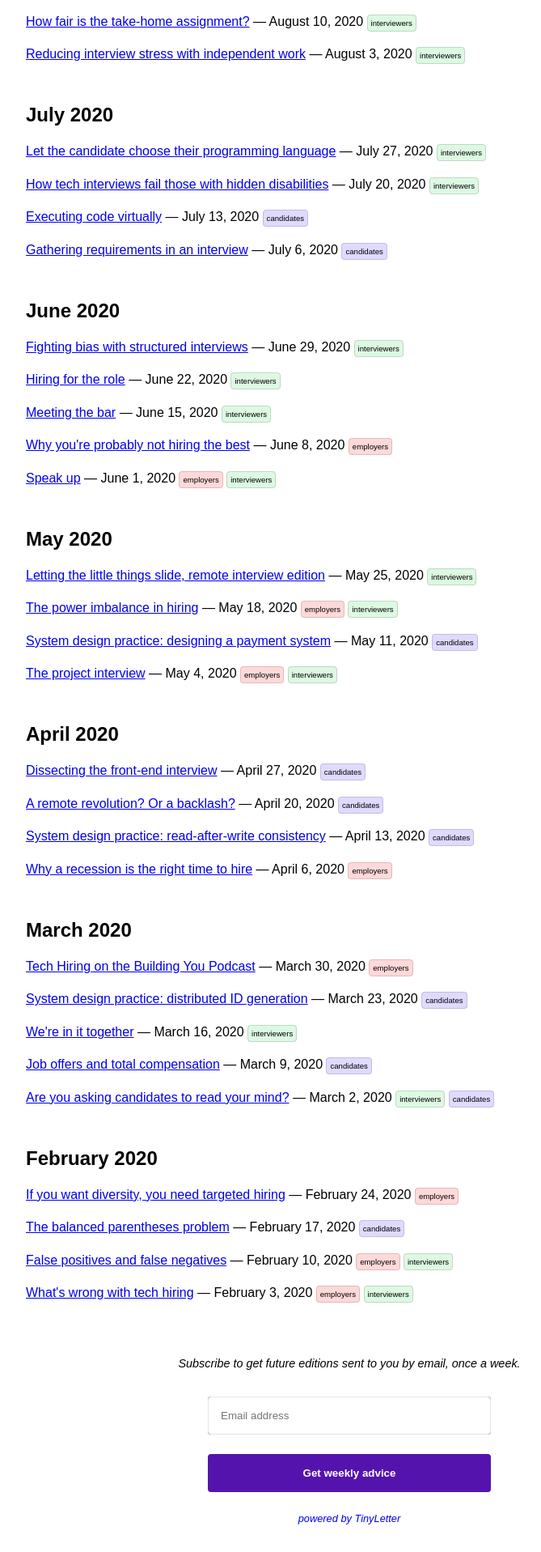
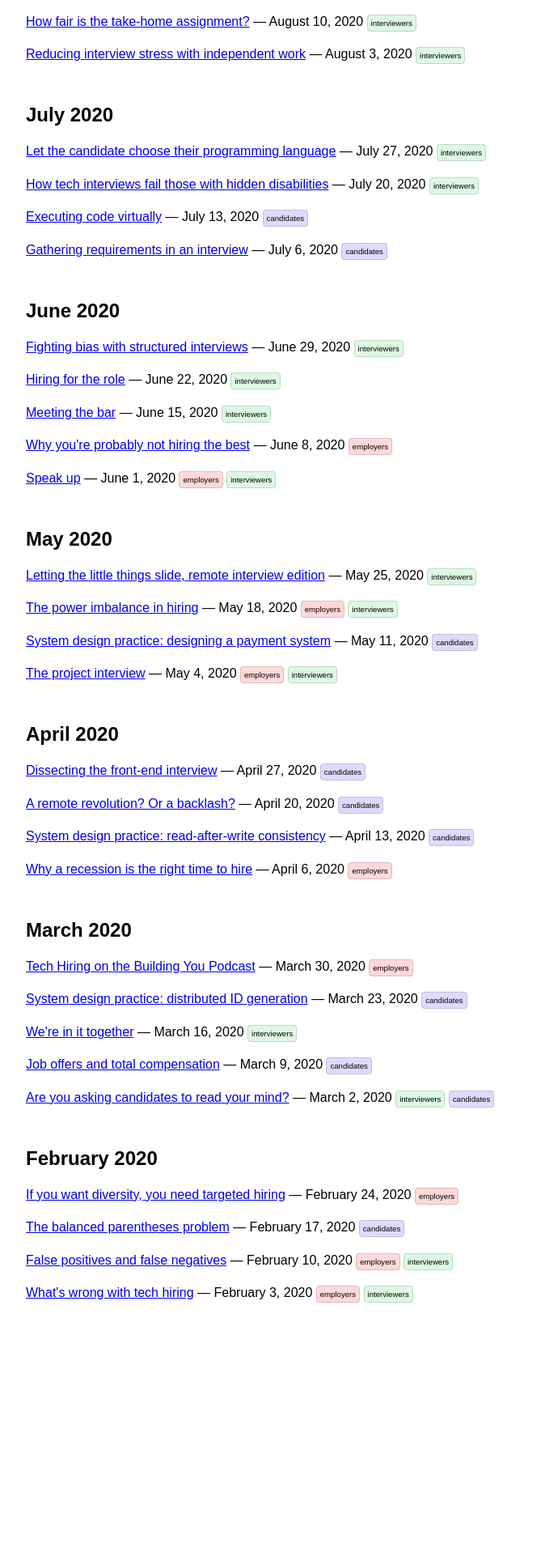
Before and after one commit to avik-das/hiringfor.tech, a Jekyll site: the page built from archive.html, in a window 1280 px wide. Shown: the part 1944-3861 px from the top of the page at 81% size, without its empty margins (208-877 px from the left). Built offline with Jekyll 4.4.1, drawn with Linux system fonts in a browser that asks for light colours; after the commit the page ends 3666 px from its top, so only the background shows below that.

Commit message:
Remove subscribe form from post + archive pages
With TinyLetter going away and the newsletter no longer being updated on
a regular basis, I'm removing the email subscription CTAs. This is the
first piece, where I get rid of the subscribe form from the archive page
and each post.

Next up is redesigning the landing page.

```diff
--- a/_layouts/edition.html
+++ b/_layouts/edition.html
@@ -28,12 +28,6 @@
   </p>
   {% endif %}
 
-  <section id="subscribe">
-    <p>This post was sent out on the {{ page.date | date: "%B %-d, %Y" }} edition of the Hiring For Tech newsletter. Subscribe to get future editions sent to you by email, once a week.</p>
-
-    {% include subscribe-form.html %}
-  </section>
-
   {% include analytics.html %}
 </body>
 </html>
--- a/archive.html
+++ b/archive.html
@@ -38,12 +38,6 @@
     {% endfor %}
   </section>
 
-  <section id="subscribe">
-    <p>Subscribe to get future editions sent to you by email, once a week.</p>
-
-    {% include subscribe-form.html %}
-  </section>
-
   {% include analytics.html %}
 </body>
 </html>
--- a/assets/css/edition.scss
+++ b/assets/css/edition.scss
@@ -3,9 +3,10 @@
 
 @import "core";
 @import "nav";
-@import "forms";
 
 $body-padding: 1em;
+
+body { padding-bottom: 96px; }
 
 body > * {
   max-width: 50em;
@@ -153,19 +154,3 @@ table {
 }
 
 #tag-list { margin-top: 32px; }
-
-#subscribe {
-  max-width: 500px;
-  margin: 64px auto auto;
-
-  p {
-    font-size: 90%;
-    text-align: center;
-    font-style: italic;
-  }
-
-  #subscribe-form {
-    max-width: 350px;
-    margin-top: -16px;
-  }
-}
```
